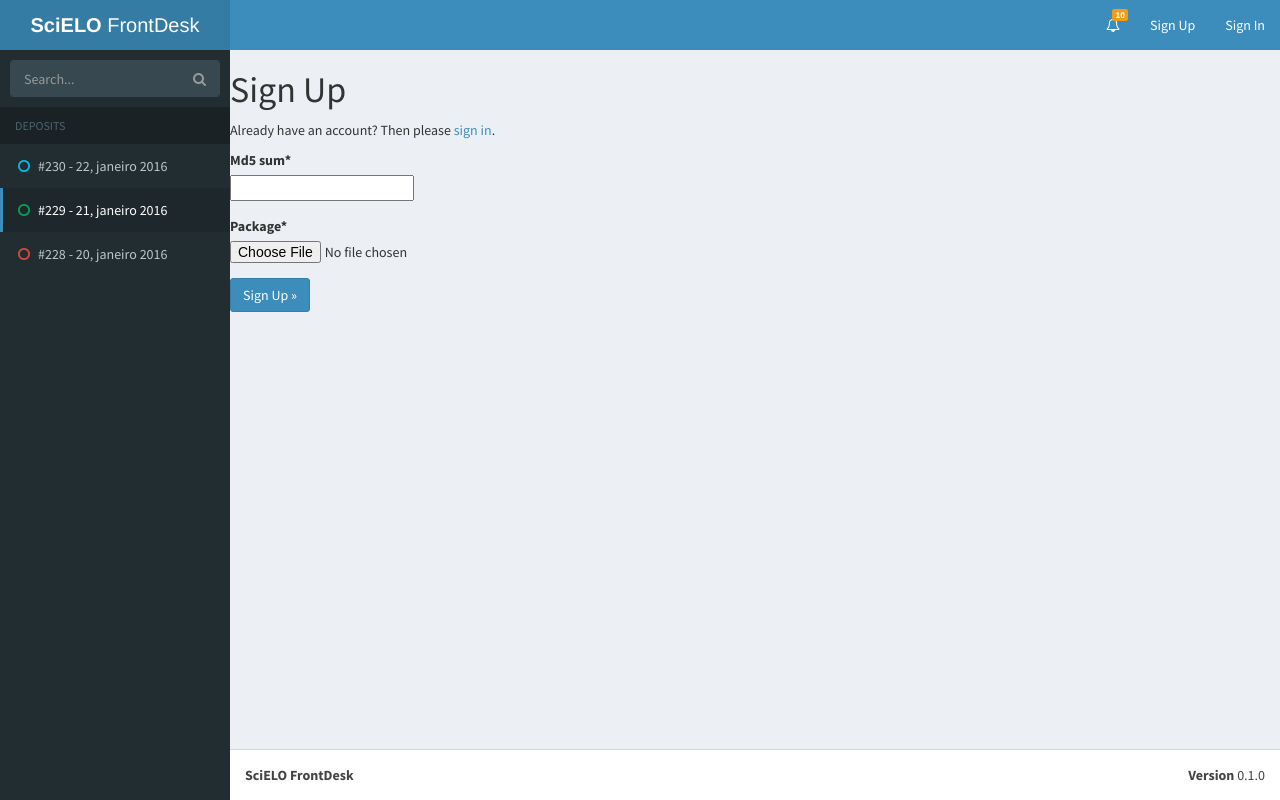
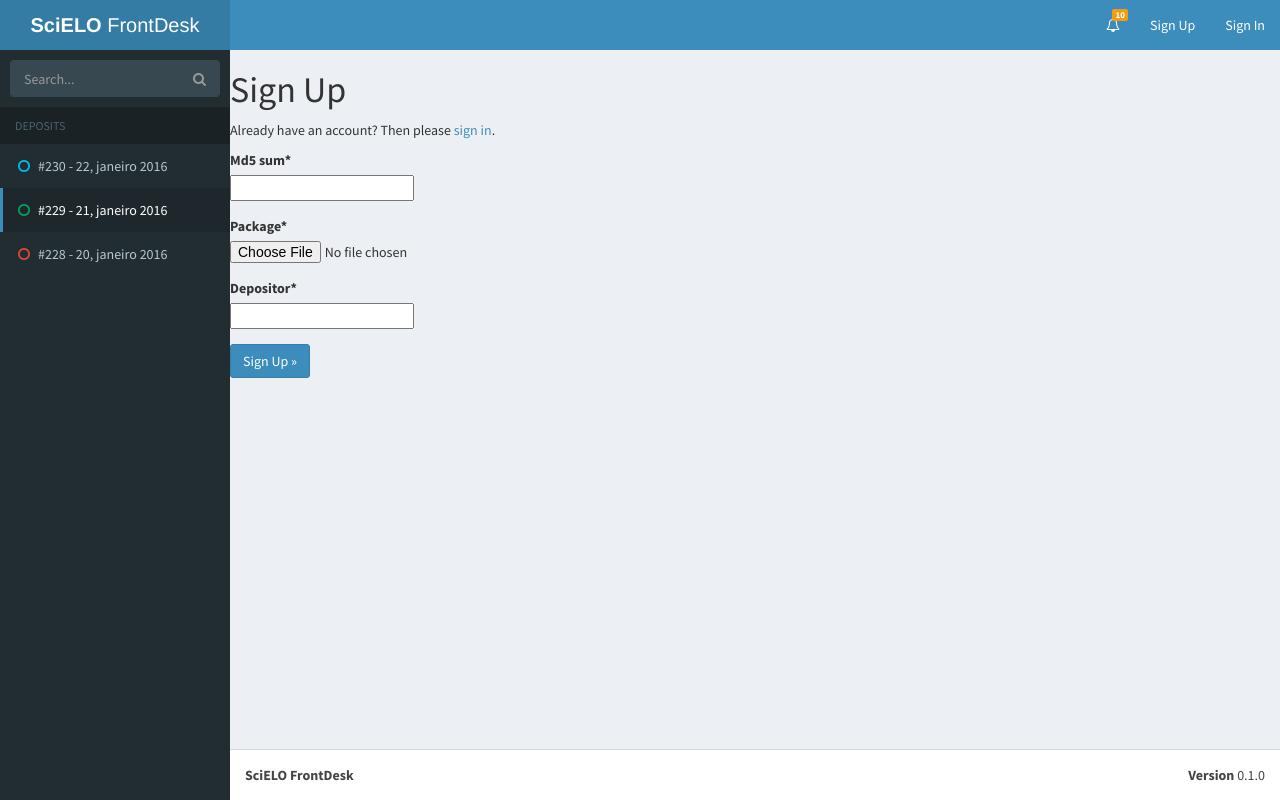
Before and after one commit to gustavofonseca/inbox, a Django app: template penne_core/templates/account/signup.html in a window 1280 px wide. Run offline with Django 3.2, Linux system fonts and the light colour scheme; the template is opened without the code that fills it: values that come from a table or form of the project are taken from there, others are empty; parts of the project's set-up code (start-up, migrations or seed data) failed here and were passed over; some libraries are stand-ins or nearby versions.

Commit message:
Incluindo atributo depositor em models.py

```diff
--- a/frontdesk/forms.py
+++ b/frontdesk/forms.py
@@ -4,3 +4,4 @@
 class DepositForm(forms.Form):
     md5_sum = forms.CharField(max_length=32)
     package = forms.FileField()
+    depositor = forms.CharField(max_length=16)
--- a/frontdesk/models.py
+++ b/frontdesk/models.py
@@ -24,6 +24,7 @@
 
     status = StatusField()
     status_changed = MonitorField(monitor='status')
+    depositor = models.CharField(max_length=16)
 
 
 class Package(TimeStampedModel):
--- a/frontdesk/transactions.py
+++ b/frontdesk/transactions.py
@@ -17,7 +17,7 @@
 
 
 @transaction.atomic
-def deposit_package(file, md5_sum):
+def deposit_package(file, md5_sum, depositor):
     """Deposita o pacote.
 
     Essa função realiza a conferência da soma md5 de ``file``. Retorna o
@@ -32,7 +32,7 @@
         raise ChecksumError('Expecting "%s", but got "%s".',
                 md5_sum, actual_md5_sum)
 
-    deposit = models.Deposit.objects.create()
+    deposit = models.Deposit.objects.create(depositor=depositor)
     package = models.Package.objects.create(
             deposit=deposit, file=file, md5_sum=md5_sum)
 
--- a/frontdesk/views.py
+++ b/frontdesk/views.py
@@ -27,7 +27,9 @@
         try:
             deposit_id = transactions.deposit_package(
                 form.cleaned_data['package'],
-                form.cleaned_data['md5_sum'])
+                form.cleaned_data['md5_sum'],
+                form.cleaned_data['depositor']
+            )
 
         except transactions.ChecksumError as exc:
             LOGGER.exception(exc)
--- a/penne_core/templates/penne_core/index.html
+++ b/penne_core/templates/penne_core/index.html
@@ -25,7 +25,7 @@
             <a href="{{ detailed_deposit.package.file.url }}"><i class="fa fa-cloud-download"></i>Download</a>
           </span>
           <div><b>MD5 Sum:</b> {{ detailed_deposit.package.md5_sum }}</div>
-          <div><b>Depositado em:</b> {{ detailed_deposit.created }}</div>
+          <div><b>Depositado em:</b> {{ detailed_deposit.created }} <b>por</b> {{ detailed_deposit.depositor }}</div>
       </div>
       <!-- /.info-box-content -->
     </div>
```
Also changed, not shown: frontdesk/tests/test_utils.py (+8 -4 lines), frontdesk/tests/test_views.py (+3 -1 lines), frontdesk/migrations/0002_deposit_depositor.py (added).
